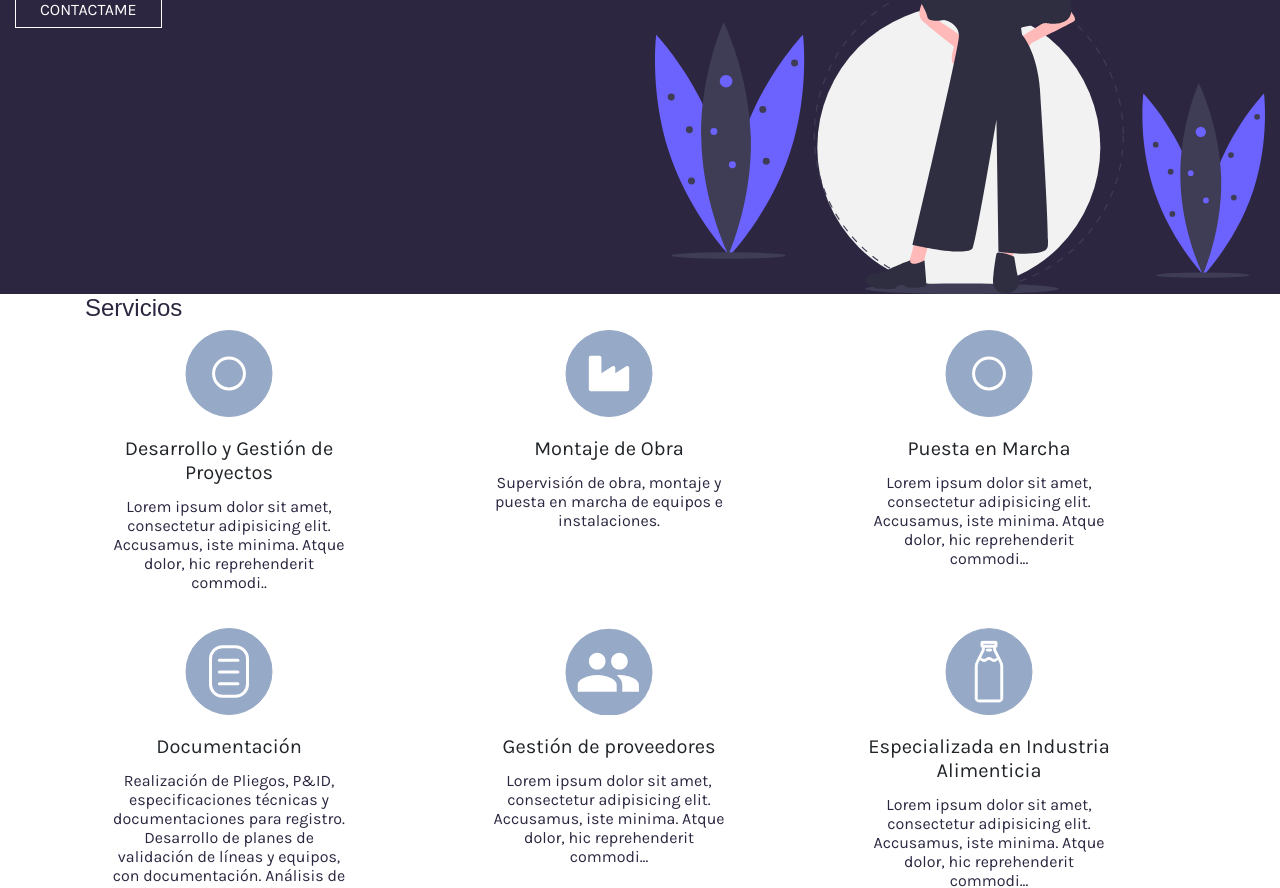
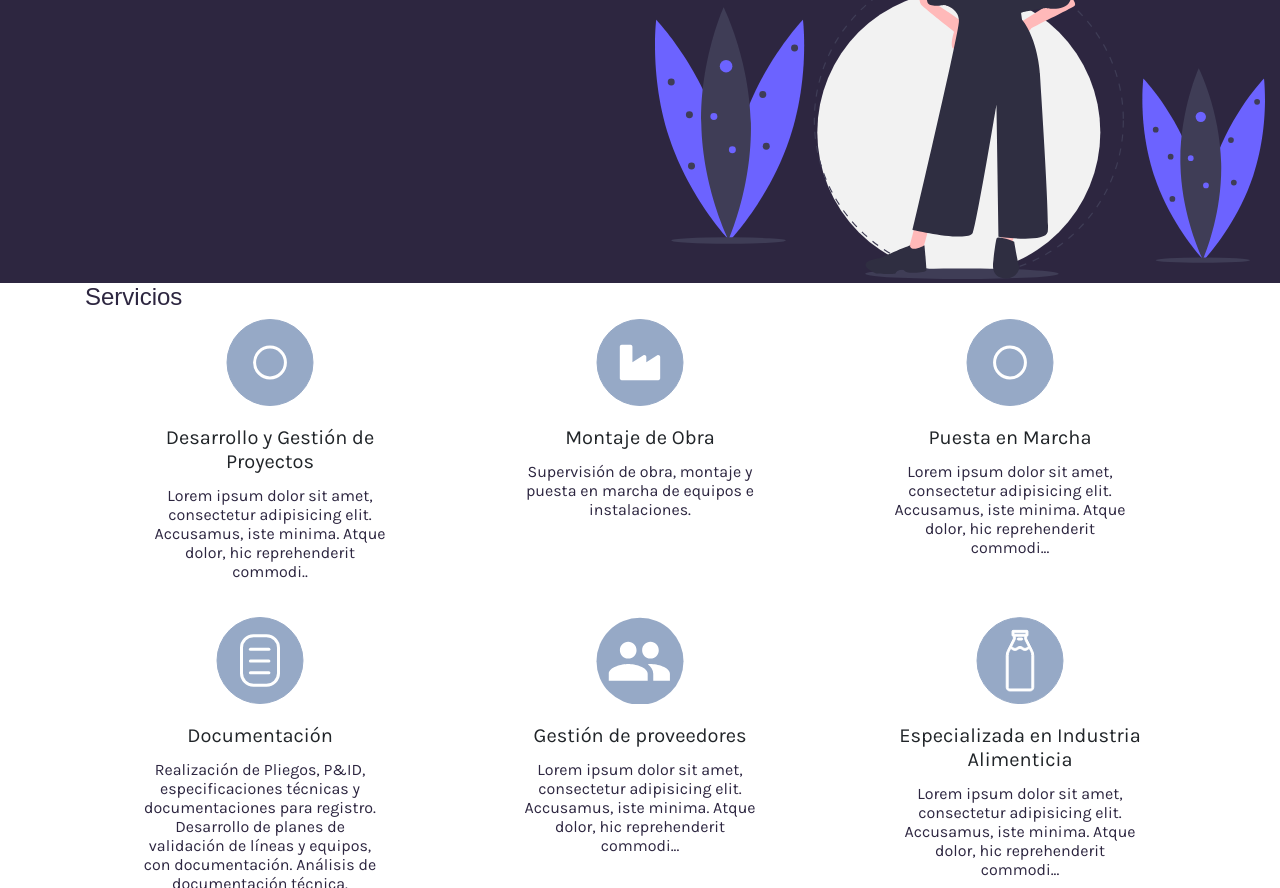
Before and after one commit to tamarabag/florencia-montagna, a plain HTML site: page index.html in a window 1280 px wide. Shown: the part 253-1141 px from the top of the page. Drawn offline with nearby package versions, Linux system fonts and the light colour scheme.

Commit message:
services-margin-adjustments

```diff
--- a/index.html
+++ b/index.html
@@ -77,8 +77,8 @@
       </div>
     </div>
 
-    <div class="row text-center">
-      <div class="col-12 col-md-4">
+    <div class="row text-center mx-auto">
+      <div class="col-12 col-md-4 text-center mx-auto">
         <div class="card border-0 mb-3" style="max-width: 18rem;">
           <img class="card-img-top" src="./images/icon-gestion.svg" alt="Gestion de Proyectos">
           <div class="card-body">
--- a/style.css
+++ b/style.css
@@ -1,9 +1,7 @@
 html, body, div, span, applet, object, iframe,
-h1, h2, h3, h4, h5, h6, p, blockquote, pre,
+ p, blockquote, pre,
 a, abbr, acronym, address, big, cite, code,
-dl, dfn, em, img, ins, kbd, q, s, samp
-,widht: 10px;
-
+dl, dfn, em, img, ins, kbd, q, s, samp,
 small, strike, strong, sub, sup, tt, var,
 b, u, i, center,
 dl, dt, dd, ol, ul, li,
@@ -26,7 +24,7 @@ time, mark, audio, video {
     font-size: 10px;
   }
   ig .logo
-  {widht: 10px;
+  {width: 10px;
 
     width: 50%;
   }
@@ -173,6 +171,11 @@ img.intro {
 width: inherit;
 }
 
+.card {
+  margin: 0 auto; /* Added */
+  float: none; /* Added */
+}
+
 .card img{
   max-height: 87px;
 
```
Also changed, not shown: 1 other file.
